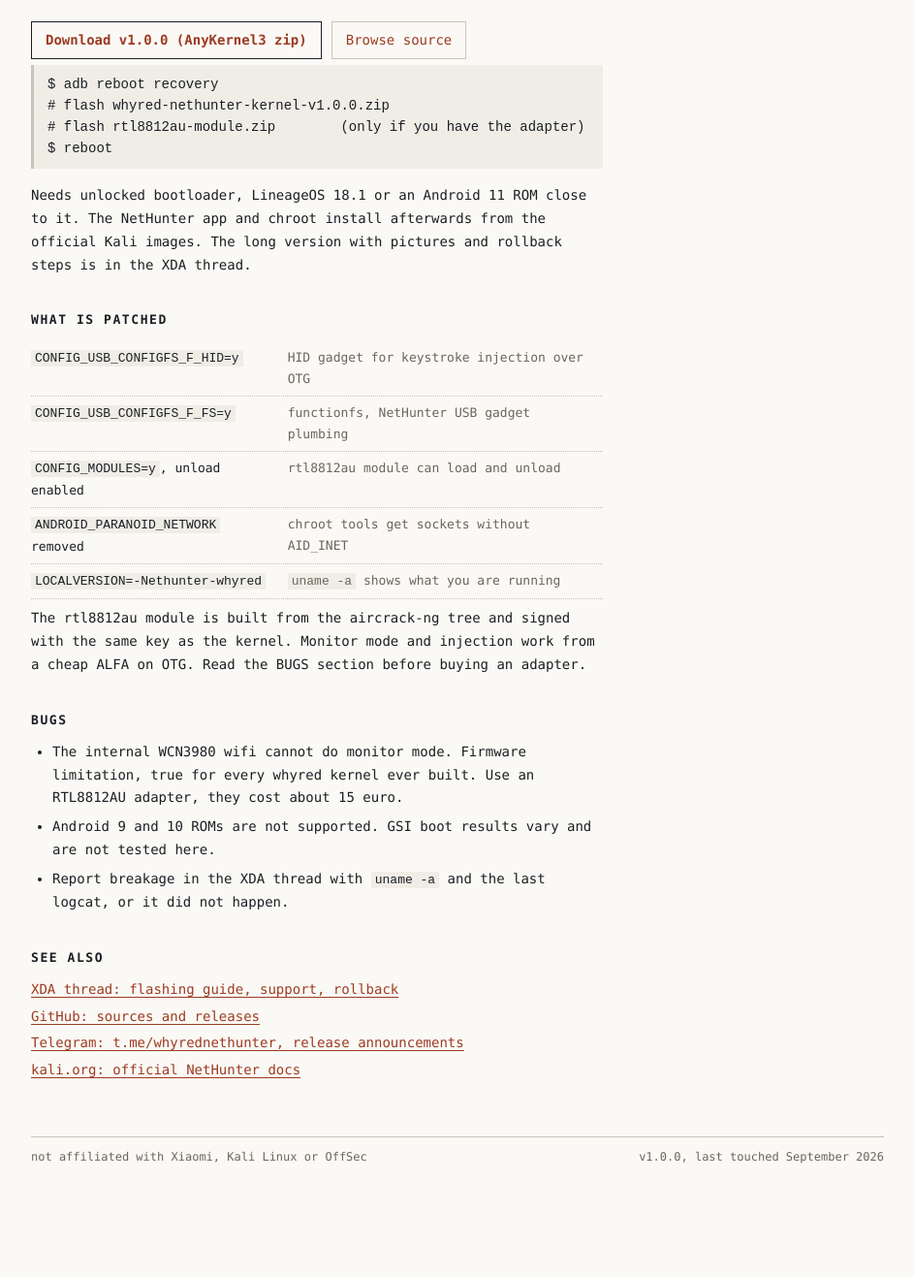
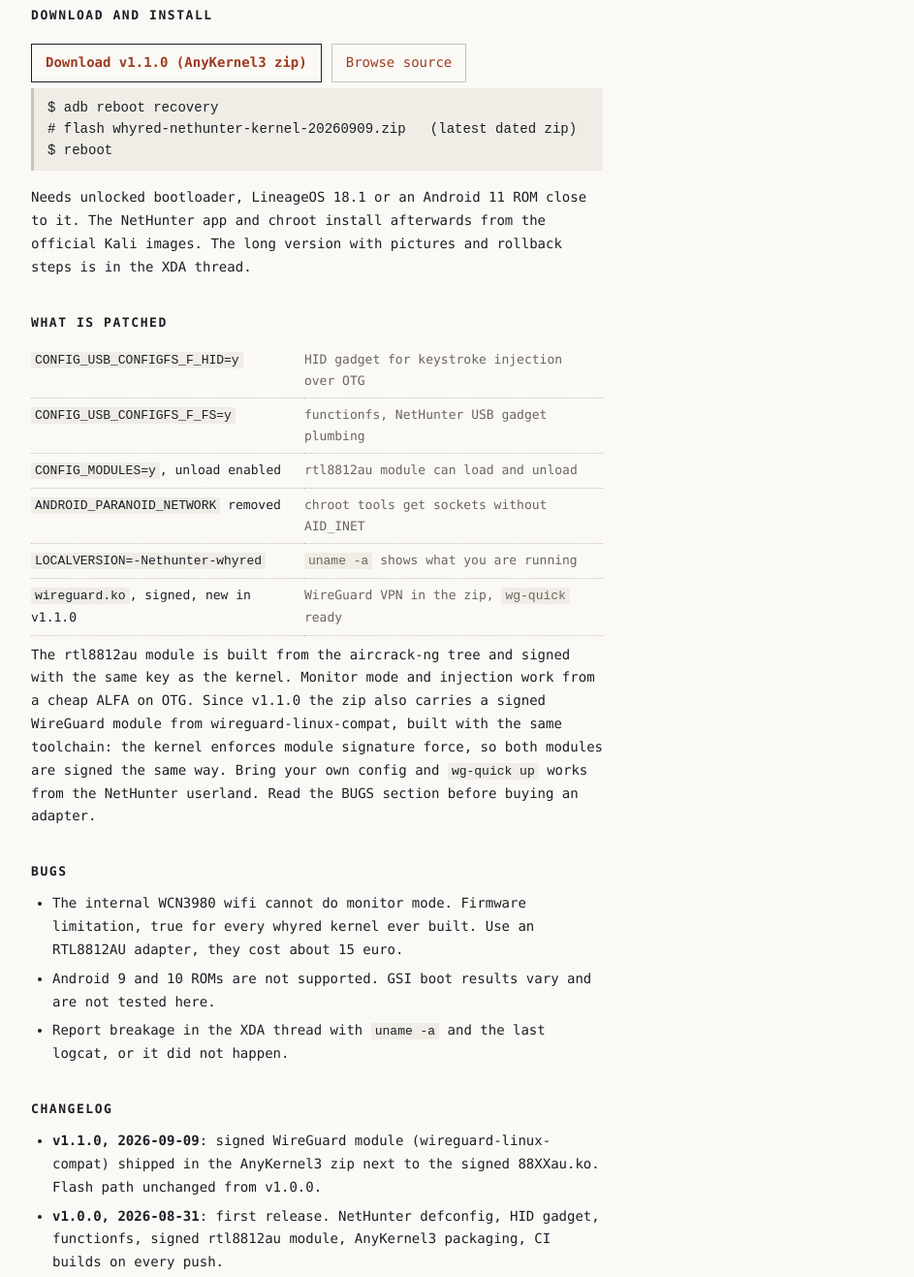
Before and after one commit to notatallnic189/whyred-nethunter-kernel, a plain HTML site: page index.html in a window 1280 px wide. Shown: the part 576-1893 px from the top of the page at 97% size, without its empty margins (168-1111 px from the left). Before the commit the page ends 1835 px from the top, so only its background shows below. Drawn offline with Linux system fonts and the light colour scheme.

Commit message:
v1.1.0: WireGuard module in WHAT IS PATCHED, CHANGELOG section, download button

```diff
--- a/index.html
+++ b/index.html
@@ -4,7 +4,7 @@
 <meta charset="utf-8">
 <meta name="viewport" content="width=device-width, initial-scale=1">
 <title>whyred-nethunter-kernel(1): Kali NetHunter kernel for the Redmi Note 5 Pro</title>
-<meta name="description" content="Kali NetHunter kernel for the Xiaomi Redmi Note 5 Pro (whyred) on LineageOS 18.1. HID gadget, rtl8812au monitor mode and injection, CI-built AnyKernel3 zips.">
+<meta name="description" content="Kali NetHunter kernel for the Xiaomi Redmi Note 5 Pro (whyred) on LineageOS 18.1. HID gadget, rtl8812au monitor mode and injection, signed WireGuard module, CI-built AnyKernel3 zips.">
 <meta name="google-site-verification" content="YrW8NE6qCmNJmDPGpgSgtyhWd0SolOU65kIQKp-ESFU" />
 <style>
   :root {
@@ -160,19 +160,19 @@
   upstream does not ship: USB HID gadget, functionfs, loadable modules, no
   paranoid networking. You put it on a whyred running LineageOS 18.1 and the
   phone turns into a NetHunter platform: DuckHunter keystrokes over OTG, BadUSB,
-  monitor mode with an external adapter. That is the whole pitch.</p>
+  monitor mode with an external adapter, a signed WireGuard module in the zip.
+  That is the whole pitch.</p>
   <p>Built by GitHub Actions from the public repo, packaged as AnyKernel3 zips.
   Maintained by one person who actually owns the phone, not by a committee.
   In the official kali-nethunter-kernels device list since September 2026.</p>
 
   <h2>DOWNLOAD AND INSTALL</h2>
   <div class="actions">
-    <a class="btn" href="https://github.com/notatallnic189/whyred-nethunter-kernel/releases/tag/v1.0.0">Download v1.0.0 (AnyKernel3 zip)</a>
+    <a class="btn" href="https://github.com/notatallnic189/whyred-nethunter-kernel/releases/tag/v1.1.0">Download v1.1.0 (AnyKernel3 zip)</a>
     <a class="btn ghost" href="https://github.com/notatallnic189/whyred-nethunter-kernel">Browse source</a>
   </div>
   <pre>$ adb reboot recovery
-# flash whyred-nethunter-kernel-v1.0.0.zip
-# flash rtl8812au-module.zip        (only if you have the adapter)
+# flash whyred-nethunter-kernel-20260909.zip   (latest dated zip)
 $ reboot</pre>
   <p>Needs unlocked bootloader, LineageOS 18.1 or an Android 11 ROM close to it.
   The NetHunter app and chroot install afterwards from the official Kali images.
@@ -185,10 +185,15 @@ $ reboot</pre>
     <tr><td><code>CONFIG_MODULES=y</code>, unload enabled</td><td>rtl8812au module can load and unload</td></tr>
     <tr><td><code>ANDROID_PARANOID_NETWORK</code> removed</td><td>chroot tools get sockets without AID_INET</td></tr>
     <tr><td><code>LOCALVERSION=-Nethunter-whyred</code></td><td><code>uname -a</code> shows what you are running</td></tr>
+    <tr><td><code>wireguard.ko</code>, signed, new in v1.1.0</td><td>WireGuard VPN in the zip, <code>wg-quick</code> ready</td></tr>
   </table>
   <p>The rtl8812au module is built from the aircrack-ng tree and signed with the
   same key as the kernel. Monitor mode and injection work from a cheap ALFA on
-  OTG. Read the BUGS section before buying an adapter.</p>
+  OTG. Since v1.1.0 the zip also carries a signed WireGuard module from
+  wireguard-linux-compat, built with the same toolchain: the kernel enforces
+  module signature force, so both modules are signed the same way. Bring your
+  own config and <code>wg-quick up</code> works from the NetHunter userland.
+  Read the BUGS section before buying an adapter.</p>
 
   <h2>BUGS</h2>
   <ul class="plain">
@@ -199,6 +204,16 @@ $ reboot</pre>
     not tested here.</li>
     <li>Report breakage in the XDA thread with <code>uname -a</code> and the last
     logcat, or it did not happen.</li>
+  </ul>
+
+  <h2>CHANGELOG</h2>
+  <ul class="plain">
+    <li><strong>v1.1.0, 2026-09-09</strong>: signed WireGuard module
+    (wireguard-linux-compat) shipped in the AnyKernel3 zip next to the signed
+    88XXau.ko. Flash path unchanged from v1.0.0.</li>
+    <li><strong>v1.0.0, 2026-08-31</strong>: first release. NetHunter defconfig,
+    HID gadget, functionfs, signed rtl8812au module, AnyKernel3 packaging,
+    CI builds on every push.</li>
   </ul>
 
   <h2>SEE ALSO</h2>
@@ -218,7 +233,7 @@ $ reboot</pre>
     <tr><td class="k">soc</td><td>Snapdragon 636</td></tr>
     <tr><td class="k">kernel</td><td>Linux 4.4.302</td></tr>
     <tr><td class="k">base</td><td>LOS sdm660, 18.1</td></tr>
-    <tr><td class="k">version</td><td>v1.0.0, 2026-08-31</td></tr>
+    <tr><td class="k">version</td><td>v1.1.0, 2026-09-09</td></tr>
     <tr><td class="k">rom</td><td>Android 11 (LOS 18.1)</td></tr>
     <tr><td class="k">license</td><td>GPLv2, tooling MIT</td></tr>
   </table>
@@ -231,7 +246,7 @@ $ reboot</pre>
 
 <footer>
   <span>not affiliated with Xiaomi, Kali Linux or OffSec</span>
-  <span>v1.0.0, last touched September 2026</span>
+  <span>v1.1.0, last touched September 2026</span>
 </footer>
 
 </div>
```
